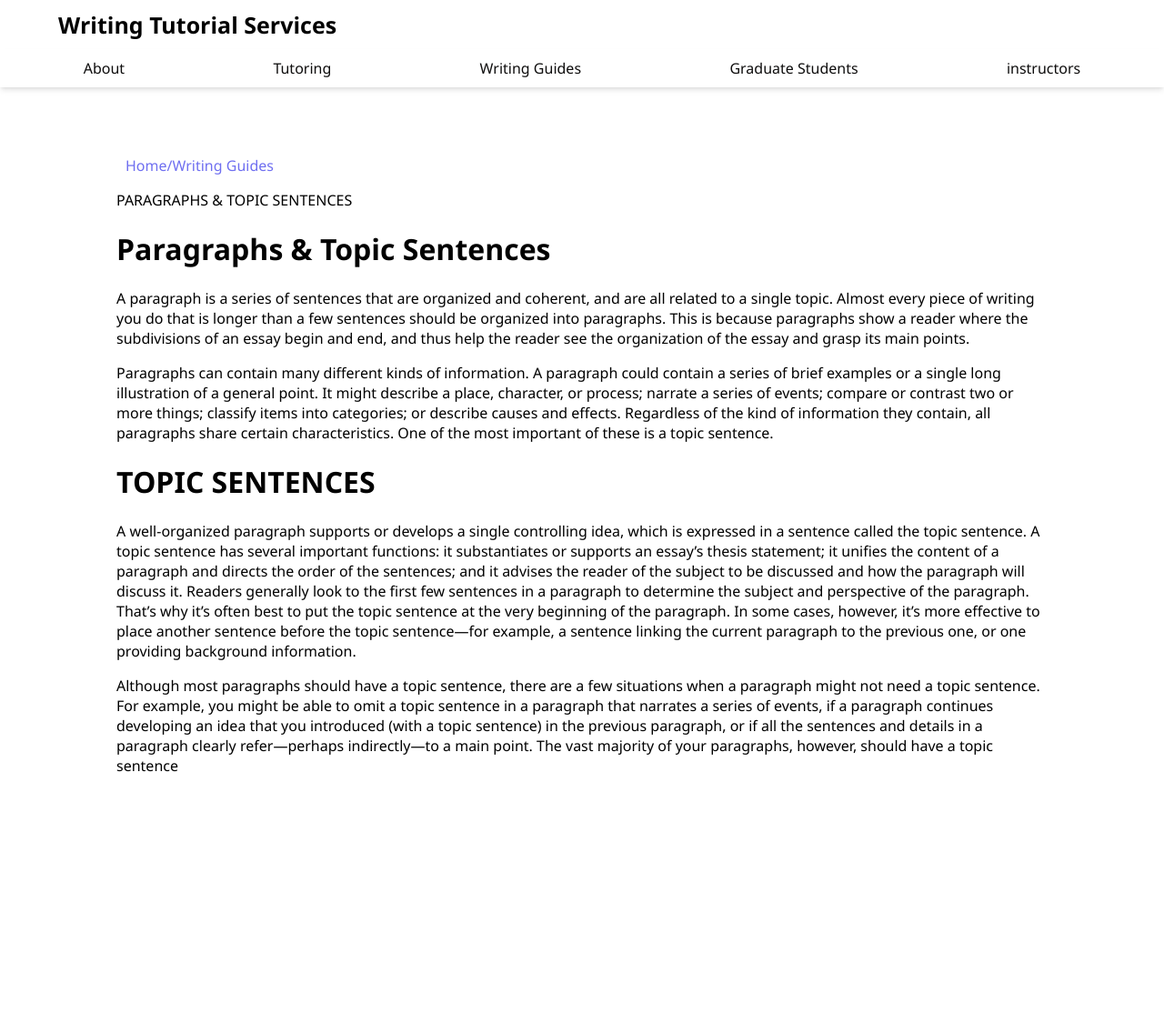
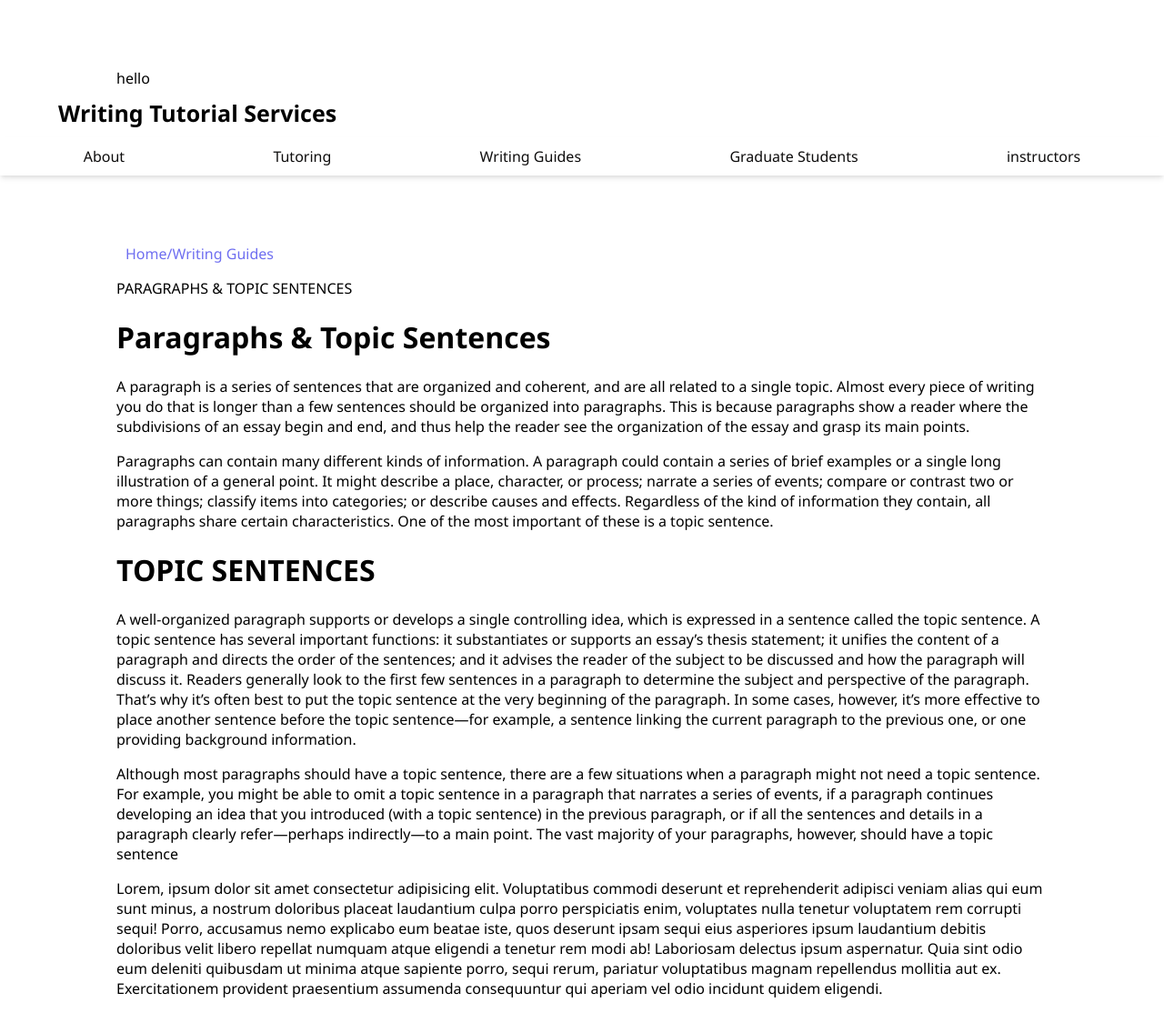
Before and after one commit to amithasZ/demo, a plain HTML site: page css/paragraph/paragraph.html in a window 1280 px wide. Shown: the whole page at 91% size. Before the commit the page ends 869 px from the top, so only its background shows below. Drawn offline with Linux system fonts and the light colour scheme.

Commit message:
second commit

```diff
--- a/css/paragraph/paragraph.html
+++ b/css/paragraph/paragraph.html
@@ -7,6 +7,9 @@
     <title>Document</title>
 </head>
 <body>
+    <div class="content">
+        hello
+    </div>
     <div class="top-nav-head">
         <h1>Writing Tutorial Services</h1>
     </div>
@@ -26,6 +29,7 @@
     <h1>TOPIC SENTENCES</h1>
     <p>A well-organized paragraph supports or develops a single controlling idea, which is expressed in a sentence called the topic sentence. A topic sentence has several important functions: it substantiates or supports an essay’s thesis statement; it unifies the content of a paragraph and directs the order of the sentences; and it advises the reader of the subject to be discussed and how the paragraph will discuss it. Readers generally look to the first few sentences in a paragraph to determine the subject and perspective of the paragraph. That’s why it’s often best to put the topic sentence at the very beginning of the paragraph. In some cases, however, it’s more effective to place another sentence before the topic sentence—for example, a sentence linking the current paragraph to the previous one, or one providing background information.</p>
     <p>Although most paragraphs should have a topic sentence, there are a few situations when a paragraph might not need a topic sentence. For example, you might be able to omit a topic sentence in a paragraph that narrates a series of events, if a paragraph continues developing an idea that you introduced (with a topic sentence) in the previous paragraph, or if all the sentences and details in a paragraph clearly refer—perhaps indirectly—to a main point. The vast majority of your paragraphs, however, should have a topic sentence</p>
+    <p>Lorem, ipsum dolor sit amet consectetur adipisicing elit. Voluptatibus commodi deserunt et reprehenderit adipisci veniam alias qui eum sunt minus, a nostrum doloribus placeat laudantium culpa porro perspiciatis enim, voluptates nulla tenetur voluptatem rem corrupti sequi! Porro, accusamus nemo explicabo eum beatae iste, quos deserunt ipsam sequi eius asperiores ipsum laudantium debitis doloribus velit libero repellat numquam atque eligendi a tenetur rem modi ab! Laboriosam delectus ipsum aspernatur. Quia sint odio eum deleniti quibusdam ut minima atque sapiente porro, sequi rerum, pariatur voluptatibus magnam repellendus mollitia aut ex. Exercitationem provident praesentium assumenda consequuntur qui aperiam vel odio incidunt quidem eligendi.</p>
 </div>
 </body>
 </html>
```
